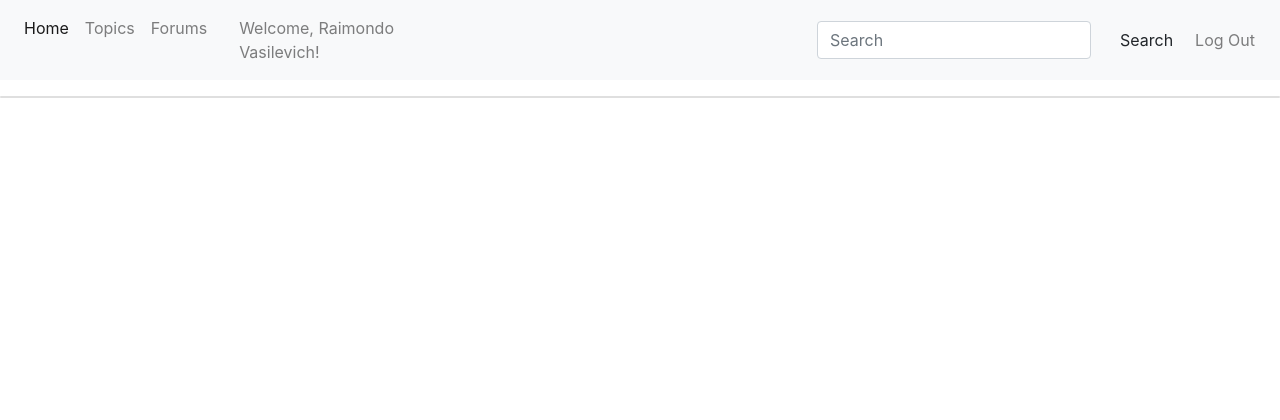
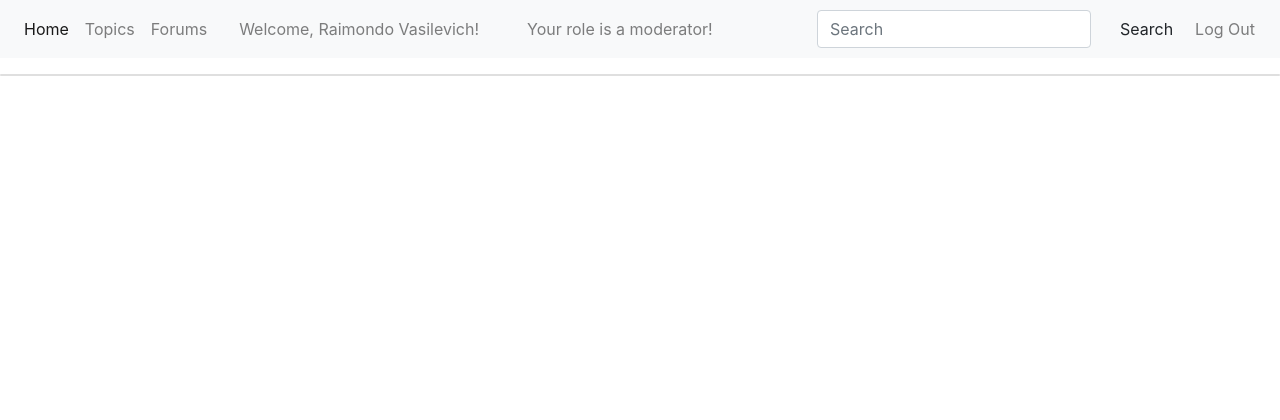
Before and after one commit to bambidorothy/CSIT314, a PHP site: page / in a window 1280 px wide. Shown: the top 420 px of the page. Run offline with PHP 8.4, Linux system fonts and the light colour scheme; a user stored in the database is signed in; data comes from the database, SQL or seed files in the repository.

Commit message:
26/04 2:30pm edits

```diff
--- a/classes/user.class.php
+++ b/classes/user.class.php
@@ -1,8 +1,8 @@
 <?php
 class User //create User class
 {
-    public $db;
-    public function __construct() //create db contructor
+    private $db;
+    public function __construct() //create db constructor
     {
         $this->db = new mysqli(DB_SERVER, DB_USERNAME, DB_PASSWORD, DB_DATABASE);
 
@@ -32,7 +32,7 @@ class User //create User class
         }
     }
 
-    /*get user information*/
+    /*get user fullname*/
     public function get_fullname($id)
     {
         $sql="SELECT fullname FROM users WHERE id = $id";
@@ -41,6 +41,14 @@ class User //create User class
         echo $user_data['fullname'];
     }
 
+    /*get user role */
+    public function get_role($id)
+    {
+        $sql="SELECT role FROM users WHERE id = $id";
+        $result = mysqli_query($this->db, $sql);
+        $user_data = mysqli_fetch_array($result);
+        echo $user_data['role'];
+    }
     /*** starting the session ***/
     public function get_session()
     {
--- a/index.php
+++ b/index.php
@@ -58,8 +58,11 @@ if (isset($_GET['q'])){ //get q variable to logout
                 <li class="nav-item">
                     <a class="nav-link" href="#">Forums</a>
                 </li>
-                <li class="nav-item mx-3" style="width: 200px;">
+                <li class="nav-item mx-3">
                 <a class="nav-link">Welcome, <?php $user->get_fullname($id); ?>!</a> <!--display's user fullname-->
+                </li>
+                <li class="nav-item mx-3">
+                <a class="nav-link"> Your role is a <?php $user->get_role($id)?>!</a> <!--display's user role-->
                 </li>
             </ul>
             <ul class="navbar-nav">
```
Also changed, not shown: classes/useradmin.class.php (added, +7 -0 lines).
